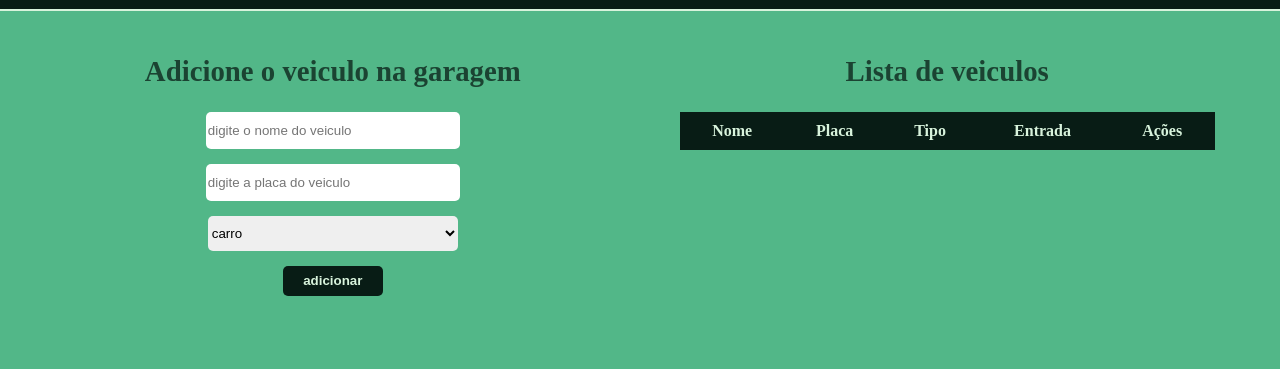
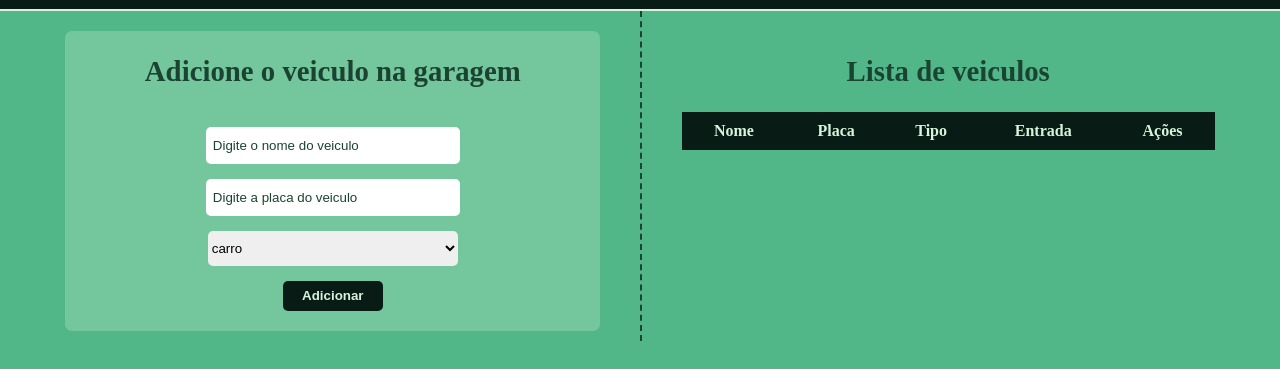
Before and after one commit to Emillyalmeida/parking, a plain HTML site: page index.html in a window 1280 px wide. Shown: the part 71-440 px from the top of the page. Drawn offline with Linux system fonts and the light colour scheme.

Commit message:
feat: add hover buttons and add border dashed

```diff
--- a/index.html
+++ b/index.html
@@ -13,18 +13,19 @@
     </header>
     <main>
       <section>
-        <h2>Adicione o veiculo na garagem</h2>
+
         <form action="">
+          <h2>Adicione o veiculo na garagem</h2>
           <input
             type="text"
             name="name"
-            placeholder="digite o nome do veiculo"
+            placeholder="Digite o nome do veiculo"
             required
           />
           <input
             type="text"
             name="placa"
-            placeholder="digite a placa do veiculo"
+            placeholder="Digite a placa do veiculo"
             required
           />
           <select
@@ -36,7 +37,7 @@
             <option value="motocycle">moto</option>
             <option value="truck">caminhão</option>
           </select>
-          <button>adicionar</button>
+          <button>Adicionar</button>
         </form>
       </section>
 
--- a/sass/style.scss
+++ b/sass/style.scss
@@ -25,6 +25,13 @@ header {
   }
 }
 
+h2 {
+  font-size: 1.8rem;
+  font-weight: 600;
+  text-align: center;
+  color: $text-darkcolor;
+}
+
 main {
   display: flex;
   flex-direction: column;
@@ -45,20 +52,21 @@ main {
     @media (min-width: 768px) {
       width: 48%;
     }
+  }
 
-    h2 {
-      font-size: 1.8rem;
-      font-weight: 600;
-      text-align: center;
-      color: $text-darkcolor;
-    }
+  section + section {
+    border-left: 2px dashed $text-darkcolor;
   }
 
   form {
+    width: 90%;
+    background-color: #74c69d;
     display: flex;
     flex-direction: column;
     align-items: center;
     gap: 15px;
+    padding-bottom: 20px;
+    border-radius: 7px;
 
     input,
     select {
@@ -66,6 +74,11 @@ main {
       border-radius: 5px;
       width: 250px;
       height: 35px;
+
+      &::placeholder {
+        padding-left: 5px;
+        color: $text-darkcolor;
+      }
     }
 
     button {
@@ -76,6 +89,11 @@ main {
       background-color: $secundary-color;
       color: $text-color;
       font-weight: 700;
+      cursor: pointer;
+
+      &:hover {
+        background-color: $text-darkcolor;
+      }
     }
   }
 
@@ -114,6 +132,13 @@ main {
           border: none;
           border-radius: 5px;
           font-size: 1.1rem;
+          cursor: pointer;
+
+          &:hover {
+            transition: 0.3s;
+            color: $text-color;
+            background-color: $secundary-color;
+          }
         }
       }
     }
```
Also changed, not shown: css/style.css, 1 other file.
